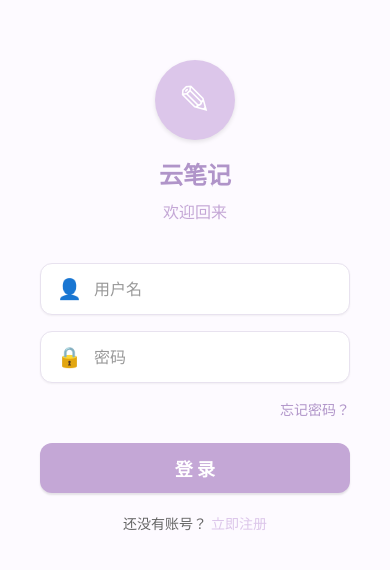
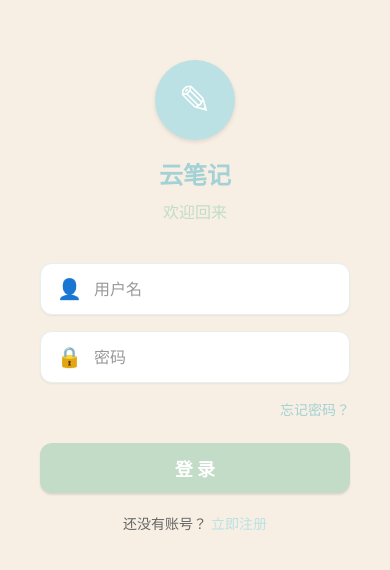
Before and after one commit to xyr723/CloudNote, a React Native app: screen / in a window 390 px wide. Shown: the part 126-696 px from the top of the page. Built offline with nearby package versions, Linux system fonts and the light colour scheme.

Commit message:
修改默认主题

```diff
--- a/App.tsx
+++ b/App.tsx
@@ -56,7 +56,7 @@ function App(): React.JSX.Element {
   const [showRegister, setShowRegister] = useState(false);
   const [showSettings, setShowSettings] = useState(false);
   const [isDarkMode, setIsDarkMode] = useState(false);
-  const [themeColor, setThemeColor] = useState('葡萄冰萃');
+  const [themeColor, setThemeColor] = useState('薄荷生巧');
   const [user, setUser] = useState<{username: string; isLoggedIn: boolean}>({
     username: '云笔记',
     isLoggedIn: false,
@@ -70,7 +70,7 @@ function App(): React.JSX.Element {
       return generateThemeColors(themeColor);
     } catch (error) {
       console.error('Theme generation error:', error);
-      return generateThemeColors('葡萄冰萃'); // 使用默认主题
+      return generateThemeColors('薄荷生巧'); // 使用默认主题
     }
   }, [themeColor]);
 
@@ -180,7 +180,7 @@ function App(): React.JSX.Element {
       '#BBE1E4': '薄荷生巧',
       '#FBD7D7': '桃桃乌龙',
     };
-    setThemeColor(themeMap[color] || '葡萄冰萃');
+    setThemeColor(themeMap[color] || '薄荷生巧');
   };
 
   const renderNoteItem = ({item}: {item: Note}) => (
--- a/app/theme/colors.ts
+++ b/app/theme/colors.ts
@@ -110,5 +110,5 @@ export const themePresets: ThemePresets = {
 };
 
 export const generateThemeColors = (themeName: string) => {
-  return themePresets[themeName] || themePresets['葡萄冰萃']; // 默认使用葡萄冰萃主题
+  return themePresets[themeName] || themePresets['薄荷生巧']; // 默认使用葡萄冰萃主题
 };
```
